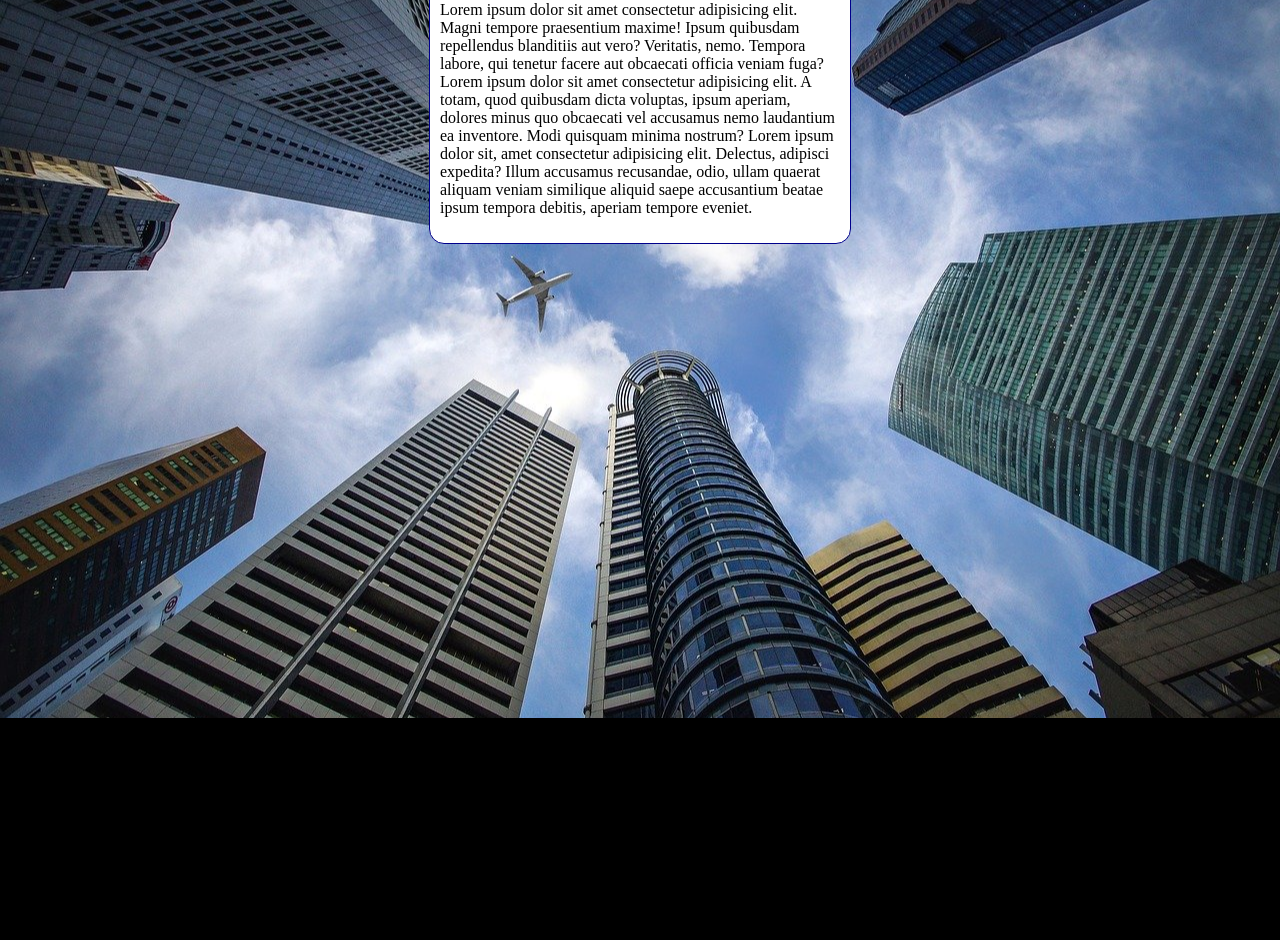
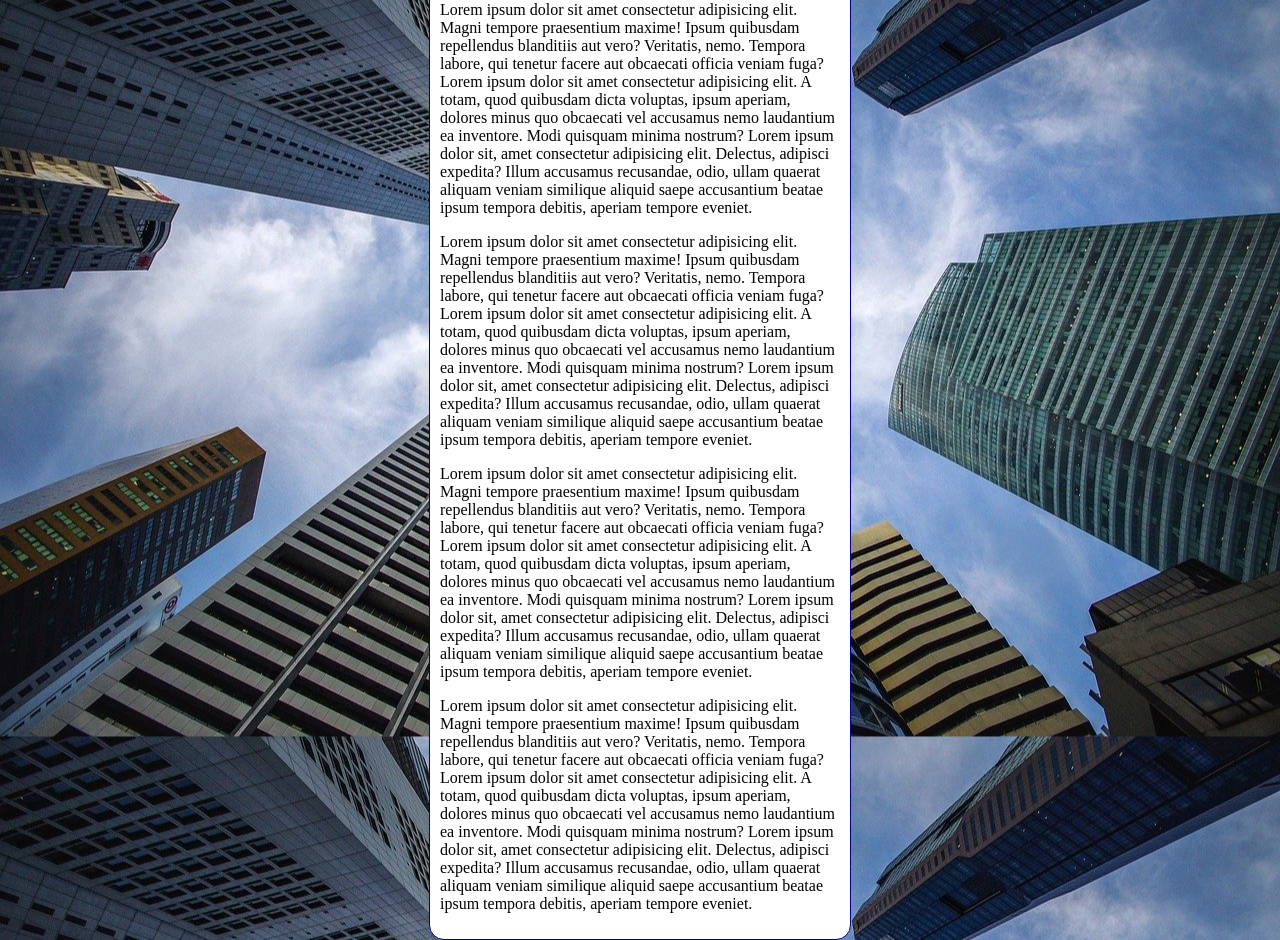
Before and after one commit to cleverton615/html-css, a plain HTML site: page exercicios/ex022/fundo006.html in a window 1280 px wide. Shown: the part 98-1038 px from the top of the page. Before the commit the page ends 816 px from the top, so only its background shows below. Drawn offline with Linux system fonts and the light colour scheme.

Commit message:
atualização fundo006

```diff
--- a/exercicios/ex022/fundo006.html
+++ b/exercicios/ex022/fundo006.html
@@ -10,7 +10,7 @@
             background-color: black;
             background-image: url('imagens/wallpaper002.jpg');
             background-position: center center;
-            background-repeat: no-repeat;
+            background-repeat: repeat-y;
             background-size: cover;
         }
 
@@ -31,6 +31,18 @@
         Lorem ipsum dolor sit amet consectetur adipisicing elit. A totam, quod quibusdam dicta voluptas, ipsum aperiam, dolores minus quo obcaecati vel accusamus nemo laudantium ea inventore. Modi quisquam minima nostrum?
         Lorem ipsum dolor sit, amet consectetur adipisicing elit. Delectus, adipisci expedita? Illum accusamus recusandae, odio, ullam quaerat aliquam veniam similique aliquid saepe accusantium beatae ipsum tempora debitis, aperiam tempore eveniet.
         </p>
+        <p>Lorem ipsum dolor sit amet consectetur adipisicing elit. Magni tempore praesentium maxime! Ipsum quibusdam repellendus blanditiis aut vero? Veritatis, nemo. Tempora labore, qui tenetur facere aut obcaecati officia veniam fuga?
+        Lorem ipsum dolor sit amet consectetur adipisicing elit. A totam, quod quibusdam dicta voluptas, ipsum aperiam, dolores minus quo obcaecati vel accusamus nemo laudantium ea inventore. Modi quisquam minima nostrum?
+        Lorem ipsum dolor sit, amet consectetur adipisicing elit. Delectus, adipisci expedita? Illum accusamus recusandae, odio, ullam quaerat aliquam veniam similique aliquid saepe accusantium beatae ipsum tempora debitis, aperiam tempore eveniet.
+        </p>
+        <p>Lorem ipsum dolor sit amet consectetur adipisicing elit. Magni tempore praesentium maxime! Ipsum quibusdam repellendus blanditiis aut vero? Veritatis, nemo. Tempora labore, qui tenetur facere aut obcaecati officia veniam fuga?
+        Lorem ipsum dolor sit amet consectetur adipisicing elit. A totam, quod quibusdam dicta voluptas, ipsum aperiam, dolores minus quo obcaecati vel accusamus nemo laudantium ea inventore. Modi quisquam minima nostrum?
+        Lorem ipsum dolor sit, amet consectetur adipisicing elit. Delectus, adipisci expedita? Illum accusamus recusandae, odio, ullam quaerat aliquam veniam similique aliquid saepe accusantium beatae ipsum tempora debitis, aperiam tempore eveniet.
+        </p>
+        <p>Lorem ipsum dolor sit amet consectetur adipisicing elit. Magni tempore praesentium maxime! Ipsum quibusdam repellendus blanditiis aut vero? Veritatis, nemo. Tempora labore, qui tenetur facere aut obcaecati officia veniam fuga?
+        Lorem ipsum dolor sit amet consectetur adipisicing elit. A totam, quod quibusdam dicta voluptas, ipsum aperiam, dolores minus quo obcaecati vel accusamus nemo laudantium ea inventore. Modi quisquam minima nostrum?
+        Lorem ipsum dolor sit, amet consectetur adipisicing elit. Delectus, adipisci expedita? Illum accusamus recusandae, odio, ullam quaerat aliquam veniam similique aliquid saepe accusantium beatae ipsum tempora debitis, aperiam tempore eveniet.
+        </p>
     </main>
 </body>
 </html>
```
